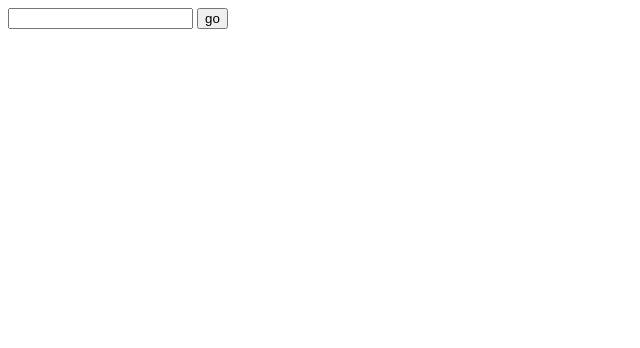
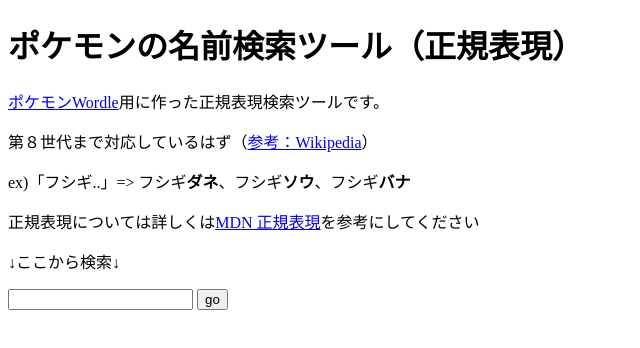
Before and after one commit to Chabana1591/PokemonRegExp, a plain HTML site: page index.html in a window 1280 px wide. Shown: the whole page, without its empty margins (0-640 px from the left). Drawn offline with Linux system fonts and the light colour scheme.

Commit message:
説明を追加した

```diff
--- a/index.html
+++ b/index.html
@@ -9,7 +9,15 @@
     <script src="./main.js"></script>
   </head>
   <body>
+    <h1>ポケモンの名前検索ツール（正規表現）</h1>
+    <div id="descriptionArea">
+      <p><a href="https://wordle.mega-yadoran.jp/">ポケモンWordle</a>用に作った正規表現検索ツールです。</p>
+      <p>第８世代まで対応しているはず（<a href="https://ja.wikipedia.org/wiki/%E3%83%9D%E3%82%B1%E3%83%A2%E3%83%B3%E4%B8%80%E8%A6%A7">参考：Wikipedia</a>）</p>
+      <p>ex)「フシギ..」=> フシギ<strong>ダネ</strong>、フシギ<strong>ソウ</strong>、フシギ<strong>バナ</strong></p>
+      <p>正規表現については詳しくは<a href="https://developer.mozilla.org/ja/docs/Web/JavaScript/Guide/Regular_Expressions">MDN 正規表現</a>を参考にしてください</p>
+    </div>
     <div id="searchArea">
+      <p>↓ここから検索↓</p>
       <form id="searchForm" action="" >
         <input type="text" name="search" id="search" />
         <input type="submit" value="go" id="go" />
```
